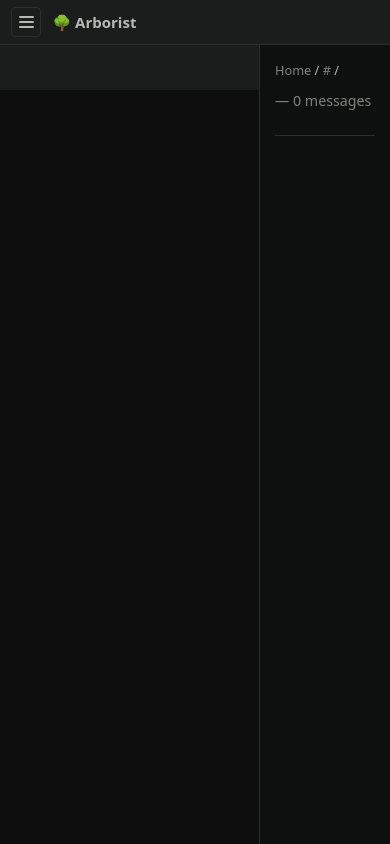
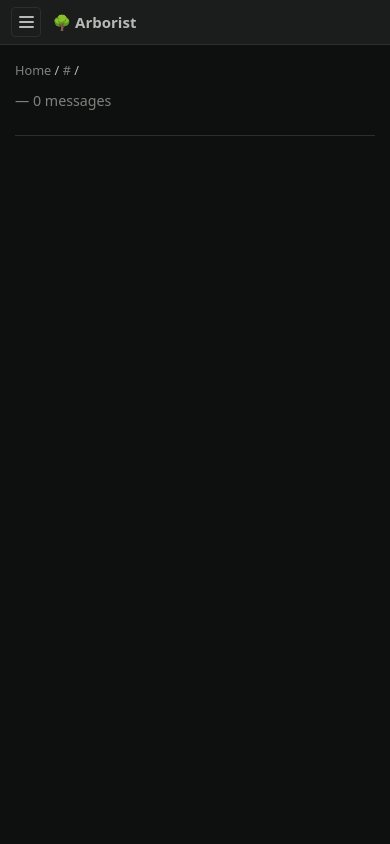
Before and after one commit to Metadorius/arborist, a Python web app: template bot/templates/thread.html.j2 in a window 390 px wide. Run offline with Jinja, Linux system fonts and the light colour scheme; the template is opened without the code that fills it, so the values that code supplies are empty.

Commit message:
yay proper sidebar
Co-authored-by: Copilot <copilot@github.com>

```diff
--- a/bot/templates/base.html.j2
+++ b/bot/templates/base.html.j2
@@ -60,17 +60,24 @@
 
   var btn = document.getElementById('sidebar-toggle');
   var sidebar = document.getElementById('sidebar');
+  var mqMobile = window.matchMedia('(max-width: 768px)');
+
+  function setSidebar(open) {
+    sidebar.classList.toggle('open', open);
+    btn.setAttribute('aria-expanded', open ? 'true' : 'false');
+  }
+
+  /* mobile: closed by default; desktop: open by default */
+  if (mqMobile.matches) setSidebar(false);
+
   btn.addEventListener('click', function(e){
     e.stopPropagation();
-    var open = sidebar.classList.toggle('open');
-    btn.setAttribute('aria-expanded', open ? 'true' : 'false');
+    setSidebar(!sidebar.classList.contains('open'));
   });
-  document.addEventListener('click', function(e) {
-    if (sidebar.classList.contains('open') &&
-        !sidebar.contains(e.target) &&
-        e.target !== btn && !btn.contains(e.target)) {
-      sidebar.classList.remove('open');
-      btn.setAttribute('aria-expanded', 'false');
+  /* click on content area closes mobile overlay sidebar */
+  document.getElementById('content').addEventListener('click', function(e) {
+    if (mqMobile.matches && sidebar.classList.contains('open')) {
+      setSidebar(false);
     }
   });
 })();
--- a/site/styles.css
+++ b/site/styles.css
@@ -113,6 +113,7 @@ a:hover { color: var(--accent-hover); }
   flex: 1;
   padding: var(--sp-6);
   max-width: 860px;
+  min-width: 0;
 }
 
 /* ============================================================
@@ -470,17 +471,20 @@ del { color: var(--text-muted); }
    14. Mobile (≤768px) — responsive overrides only
    ============================================================ */
 
+/* ============================================================
+   14. Mobile (≤768px) — sidebar overlays content, closed by default
+   ============================================================ */
+
 @media (max-width: 768px) {
   #sidebar {
-    height: calc(100vh - 3rem);
+    position: fixed;
+    z-index: 100;
+    margin-left: 0;
     transform: translateX(-100%);
   }
-  #sidebar.open { transform: translateX(0); }
-  #sidebar.open::after {
-    content: "";
-    position: fixed; inset: 0; top: 3rem;
-    background: rgba(0,0,0,0.5);
-    z-index: -1;
+  #sidebar.open {
+    transform: translateX(0);
+    box-shadow: 4px 0 20px rgba(0,0,0,0.5);
   }
 
   #content { padding: var(--sp-4); }
```
Also changed, not shown: tests/test_visual.py (+67 -0 lines).
